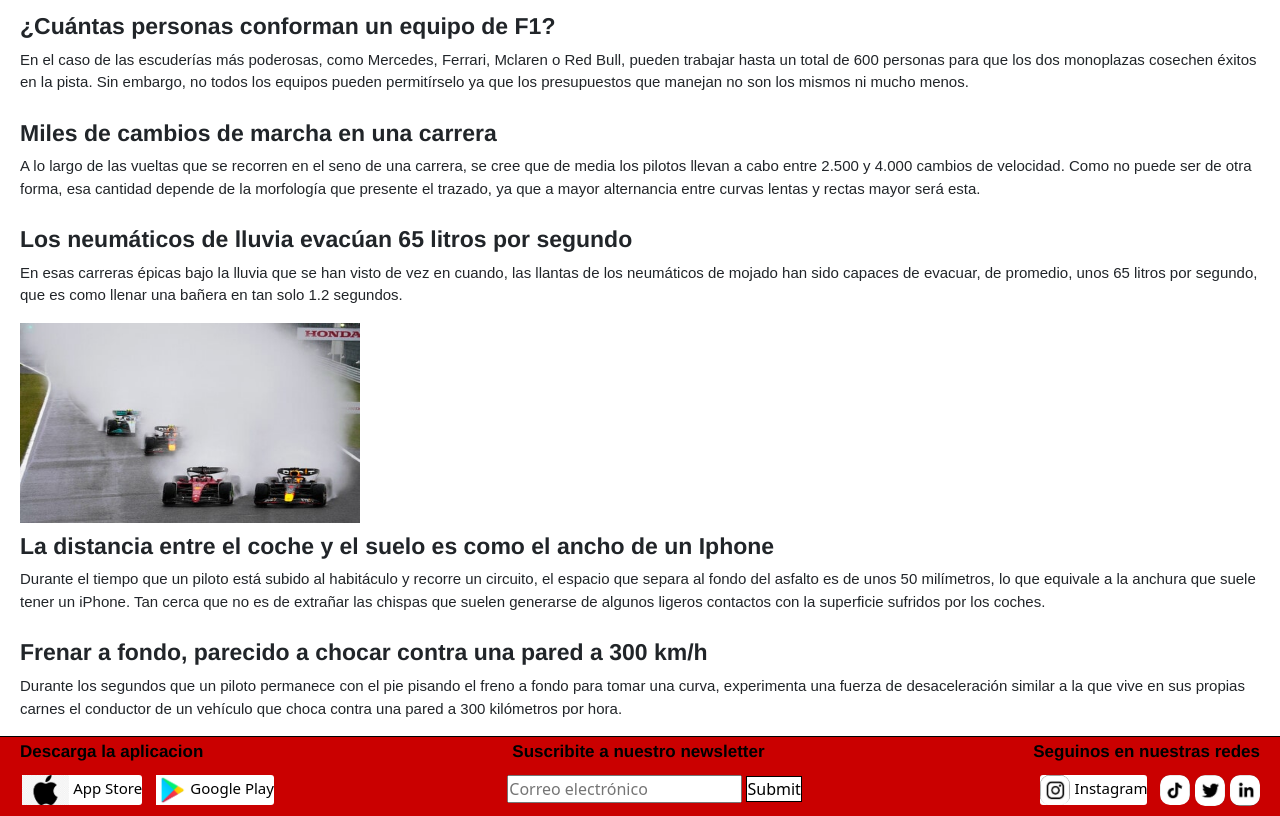
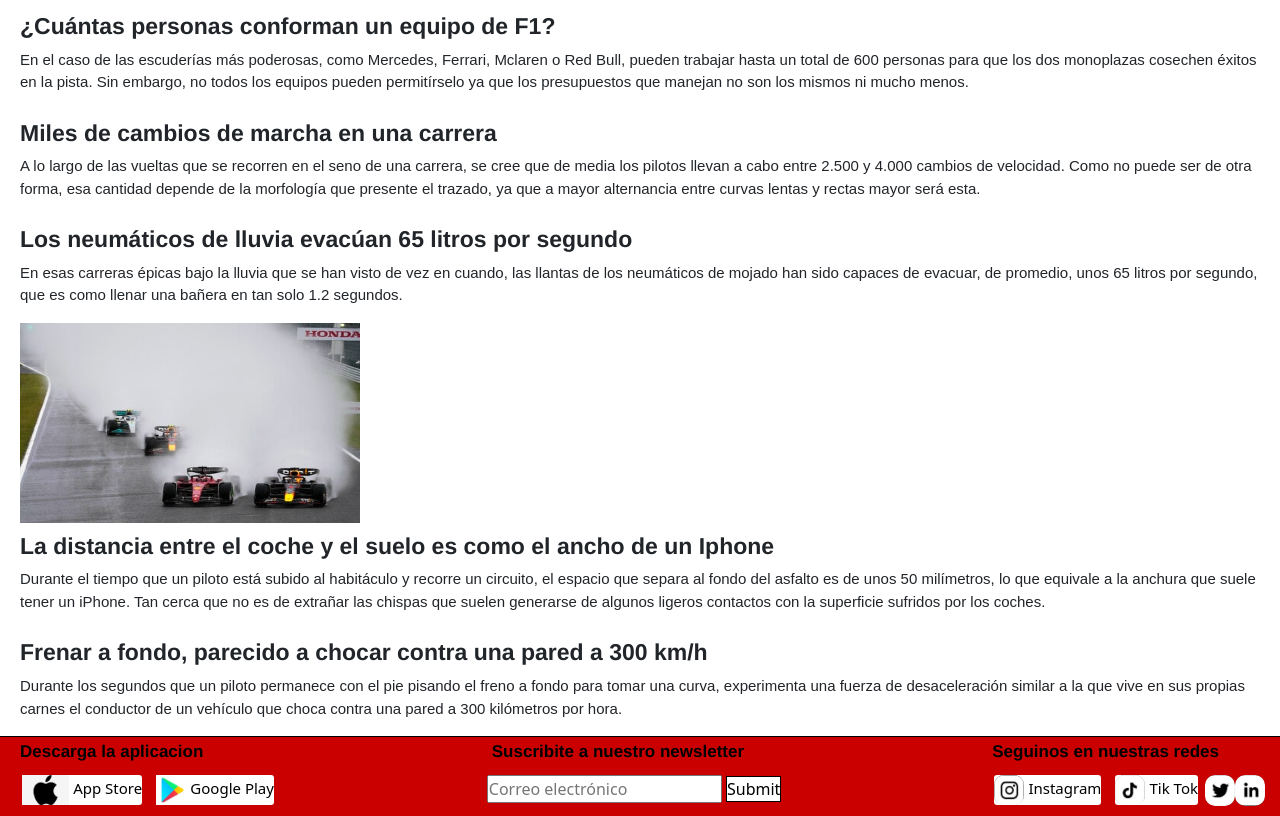
Before and after one commit to belengrassi/preentrega3, a plain HTML site: page index.html in a window 1280 px wide. Shown: the part 8293-9109 px from the top of the page. Drawn offline with nearby package versions, Linux system fonts and the light colour scheme.

Commit message:
probando cambios en el footer

```diff
--- a/index.html
+++ b/index.html
@@ -797,7 +797,13 @@
                                 href="https://www.instagram.com/">Instagram</a>
                         </button>
                     </li>
-                    <li><img class="redesSociales" src="img/logotiktok.jpg" alt="TikTok"></li>
+                    <li>
+                        <button class="aplicacion">
+                            <img class="redesSociales" src="img/logotiktok.jpg" alt="Tik Tok">
+                            <a class="textoRedesSociales"
+                                href="https://www.instagram.com/">Tik Tok</a>
+                        </button>
+                    </li>
                     <li><img class="redesSociales" src="img/logotwitter.jpg" alt="Twitter"></li>
                     <li><img class="redesSociales" src="img/logolinkedin.jpg" alt="Linkedin"></li>
                 </ul>
```
